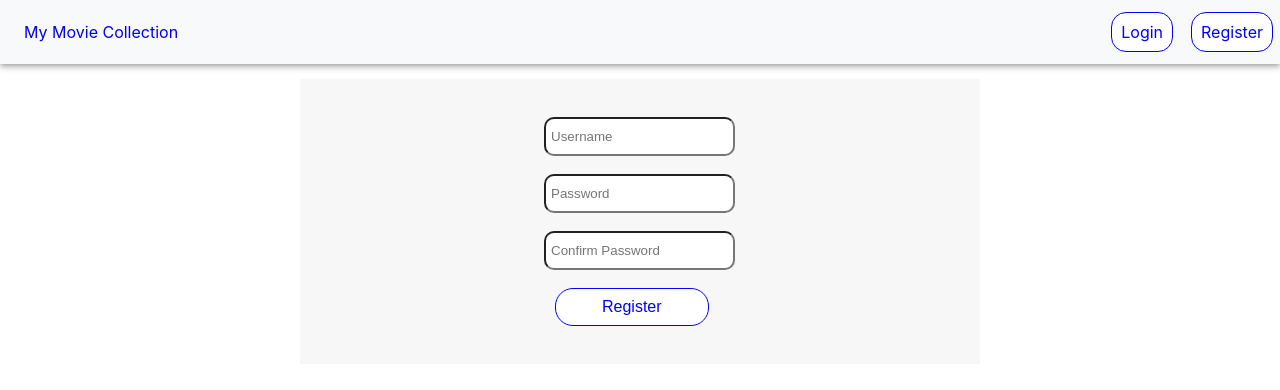
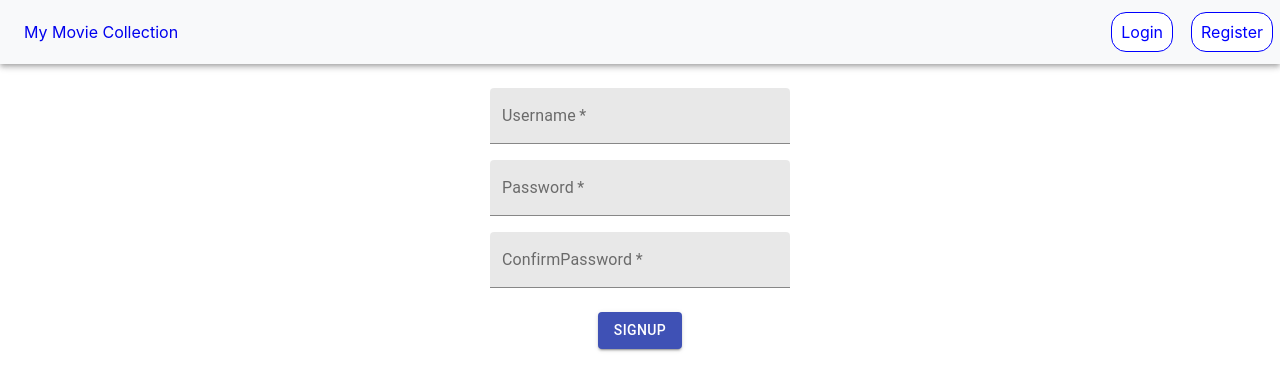
Before and after one commit to YordanDobrev97/MovieLibrary, a React (Create React App) app in the folder client/: page /register in a window 1280 px wide. Shown: the top 390 px of the page. Built offline with nearby package versions, Linux system fonts and the light colour scheme.

Commit message:
Improve auth functionality

```diff
--- a/client/src/components/Login.tsx
+++ b/client/src/components/Login.tsx
@@ -1,41 +1,29 @@
 import { useState, useContext } from 'react'
 import { createStyles, Theme, makeStyles } from '@material-ui/core/styles'
-import Btn from './Button';
+import { TextField, Button } from '@material-ui/core'
+
 import UserService from '../services/user'
 import { useCookies } from 'react-cookie'
 import { useNavigate } from 'react-router-dom'
 import AuthContext from '../context/AuthContext'
 
-const useStyles = makeStyles((theme: Theme) =>
-    createStyles({
-        registerSection: {
-            margin: '15px auto',
-            width: '50%',
-            background: '#f7f7f7',
-            padding: '20px'
+const useStyles = makeStyles(theme => ({
+    root: {
+        display: 'flex',
+        flexDirection: 'column',
+        justifyContent: 'center',
+        alignItems: 'center',
+        padding: theme.spacing(2),
+
+        '& .MuiTextField-root': {
+            margin: theme.spacing(1),
+            width: '300px',
         },
-        row: {
-            margin: '18px auto',
-            width: '30%',
+        '& .MuiButtonBase-root': {
+            margin: theme.spacing(2),
         },
-        input: {
-            borderRadius: '10px',
-            padding: '10px 5px'
-        },
-        button: {
-            background: 'white',
-            color: 'blue',
-            margin: '7px auto',
-            width: '80%',
-            padding: '9px',
-            borderRadius: '15px',
-            border: '1px solid blue',
-            fontSize: '16px',
-            textDecoration: 'none'
-        }
-    }),
-);
-
+    },
+}));
 
 const Login = () => {
     const classes = useStyles();
@@ -45,30 +33,37 @@
     const navigate = useNavigate()
     const context = useContext(AuthContext)
 
-    const login = async () => {
+    const handleSubmit = async (e: React.FormEvent<HTMLFormElement>) => {
+        e.preventDefault()
+
         const token: string = await UserService.loginUser(username, password)
         context.setAuthenticated(true)
         setCookie("jwt", token)
         navigate('/')
     }
     return (
-        <section className={classes.registerSection}>
-            <div className={classes.row}>
-                <input className={classes.input} type="text" placeholder="Username" onChange={(e) => {
-                    setUsername(e.target.value);
-                }} />
+        <form className={classes.root} onSubmit={handleSubmit}>
+            <TextField
+                label="Username"
+                variant="filled"
+                required
+                value={username}
+                onChange={e => setUsername(e.target.value)}
+            />
+            <TextField
+                label="Password"
+                variant="filled"
+                type="password"
+                required
+                value={password}
+                onChange={e => setPassword(e.target.value)}
+            />
+            <div>
+                <Button type="submit" variant="contained" color="primary">
+                    Sign in
+                </Button>
             </div>
-
-            <div className={classes.row}>
-                <input className={classes.input} type="password" placeholder="Password" onChange={(e) => {
-                    setPassword(e.target.value);
-                }} />
-            </div>
-
-            <div className={classes.row}>
-                <Btn bgc='white' c='blue' m='0px 7px 0px 11px' p='9px' br='18px' border='1px solid blue' text='Login' fz='16px' w='80%' onClick={login.bind(this)} />
-            </div>
-        </section>
+        </form>
     )
 }
 
--- a/client/src/components/Register.tsx
+++ b/client/src/components/Register.tsx
@@ -1,40 +1,29 @@
 import React, { useState, useContext } from 'react'
 import { useNavigate } from 'react-router-dom'
 import { createStyles, Theme, makeStyles } from '@material-ui/core/styles'
-import Btn from './Button'
+import { TextField, Button } from '@material-ui/core'
+
 import UserService from '../services/user'
 import { useCookies } from 'react-cookie'
 import AuthContext from '../context/AuthContext'
 
-const useStyles = makeStyles((theme: Theme) =>
-    createStyles({
-        registerSection: {
-            margin: '15px auto',
-            width: '50%',
-            background: '#f7f7f7',
-            padding: '20px'
+const useStyles = makeStyles(theme => ({
+    root: {
+        display: 'flex',
+        flexDirection: 'column',
+        justifyContent: 'center',
+        alignItems: 'center',
+        padding: theme.spacing(2),
+
+        '& .MuiTextField-root': {
+            margin: theme.spacing(1),
+            width: '300px',
         },
-        row: {
-            margin: '18px auto',
-            width: '30%',
+        '& .MuiButtonBase-root': {
+            margin: theme.spacing(2),
         },
-        input: {
-            borderRadius: '10px',
-            padding: '10px 5px'
-        },
-        button: {
-            background: 'white',
-            color: 'blue',
-            margin: '7px auto',
-            width: '80%',
-            padding: '9px',
-            borderRadius: '15px',
-            border: '1px solid blue',
-            fontSize: '16px',
-            textDecoration: 'none'
-        }
-    }),
-);
+    },
+}));
 
 const Register: React.FC = props => {
     const classes = useStyles();
@@ -45,7 +34,9 @@
     const navigate = useNavigate()
     const context = useContext(AuthContext)
 
-    const registerUser = async () => {
+    const handleSubmit = async (e: React.FormEvent<HTMLFormElement>) => {
+        e.preventDefault()
+
         if (confirmPassword !== password) {
             return null;
         }
@@ -57,31 +48,36 @@
     }
 
     return (
-        <section className={classes.registerSection}>
-            <div className={classes.row}>
-                <input className={classes.input} type="text" placeholder="Username" onChange={(e) => {
-                    setUsername(e.target.value);
-                }} />
+        <form className={classes.root} onSubmit={handleSubmit}>
+            <TextField
+                label="Username"
+                variant="filled"
+                required
+                value={username}
+                onChange={e => setUsername(e.target.value)}
+            />
+            <TextField
+                label="Password"
+                variant="filled"
+                type="password"
+                required
+                value={password}
+                onChange={e => setPassword(e.target.value)}
+            />
+             <TextField
+                label="ConfirmPassword"
+                variant="filled"
+                type="password"
+                required
+                value={confirmPassword}
+                onChange={e => setConfirmPassword(e.target.value)}
+            />
+            <div>
+                <Button type="submit" variant="contained" color="primary">
+                    Signup
+                </Button>
             </div>
-
-            <div className={classes.row}>
-                <input className={classes.input} type="password" placeholder="Password" onChange={(e) => {
-                    setPassword(e.target.value)
-                }} />
-            </div>
-
-            <div className={classes.row}>
-                <input className={classes.input} type="password" placeholder="Confirm Password" onChange={(e) => {
-                    setConfirmPassword(e.target.value);
-                }} />
-            </div>
-
-            <div className={classes.row}>
-                <Btn bgc='white' c='blue' m='0px 7px 0px 11px' p='9px'
-                    br='18px' border='1px solid blue' text='Register' fz='16px'
-                    w='80%' onClick={registerUser.bind(this)} />
-            </div>
-        </section>
+        </form>
     )
 }
 
```
Also changed, not shown: 1 other file (tests, documents, lock files or other folders).
